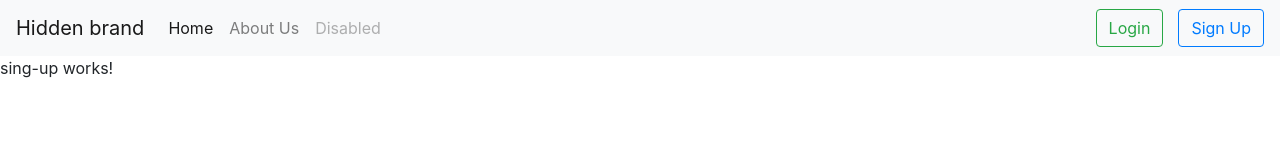
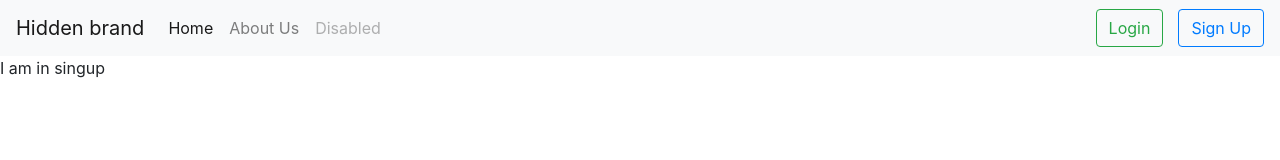
Before and after one commit to adnanmasoud/portfolio, an Angular app: page /singup in a window 1280 px wide. Shown: the top 160 px of the page. Built offline with nearby package versions, Linux system fonts and the light colour scheme.

Commit message:
made push for singup

```diff
--- a/src/app/navigation-bar/navigation-bar.component.html
+++ b/src/app/navigation-bar/navigation-bar.component.html
@@ -43,7 +43,7 @@
     </ul>
     <form class="form-inline my-2 my-lg-0">
       <button class="btn btn-outline-success my-2 my-sm-0" style="margin-right:15px">Login</button>
-      <button class="btn btn-outline-primary my-2 my-sm-0">Sign Up</button>
+      <button class="btn btn-outline-primary my-2 my-sm-0" routerLink="singup">Sign Up</button>
     </form>
   </div>
 </nav>
--- a/src/app/sing-up/sing-up.component.html
+++ b/src/app/sing-up/sing-up.component.html
@@ -1,3 +1,3 @@
 <p>
-  sing-up works!
+    I am in singup
 </p>
```
